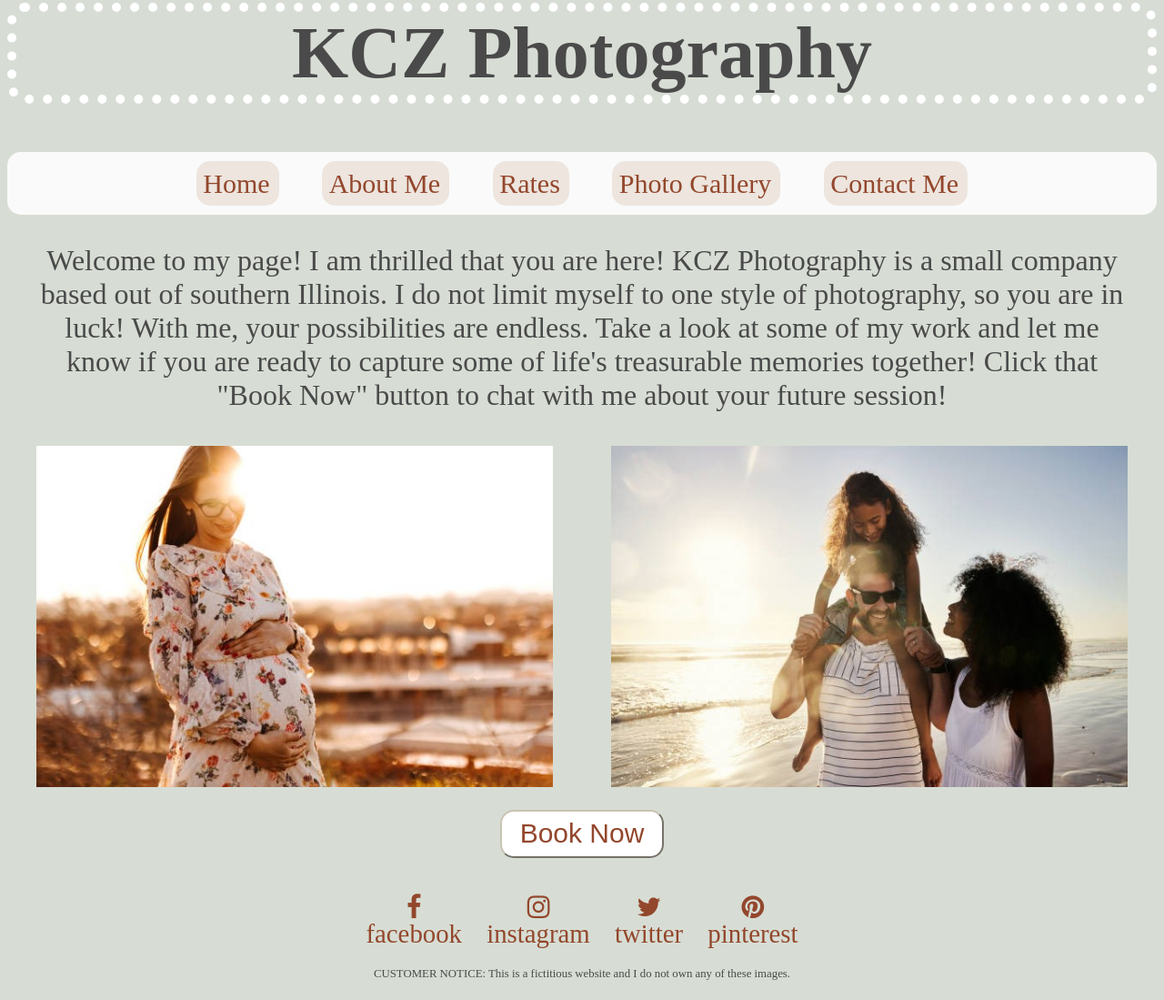
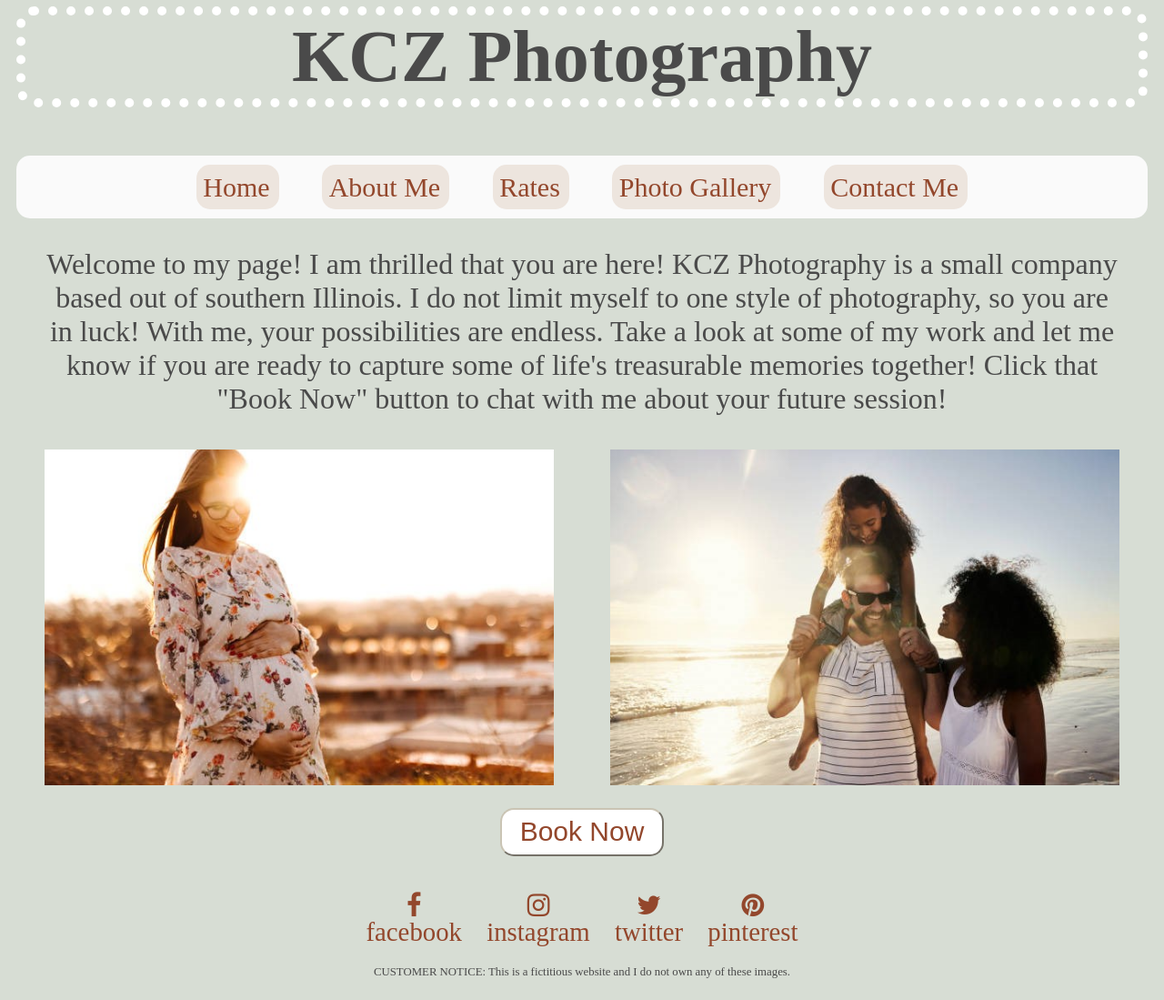
Before and after one commit to kziglar/kczphotography.github.io, a plain HTML site: page index.htm in a window 1280 px wide. Shown: the part 506-1605 px from the top of the page at 91% size. Drawn offline with nearby package versions, Linux system fonts and the light colour scheme.

Commit message:
Update stylesheet.css

```diff
--- a/stylesheet.css
+++ b/stylesheet.css
@@ -11,7 +11,7 @@ Tested: April 30, 2022: Passed on Chrome and Microsoft Edge browsers.
 
 html
 {
-    margin 10px;
+    margin: 10px;
     color:rgb(74, 74, 74);
     background-color:rgb(215, 221, 212);
 }
@@ -105,6 +105,8 @@ h1
     background-color:rgb(250, 250, 250);
     border-radius: 15px;
     padding: 10px;
+    font-size: 30px;
+
 }
 
 #nav_menu ul li
@@ -125,13 +127,6 @@ h1
     color: rgb(147, 71, 44);
     border-radius: 15px;
 }
-
-#nav
-{   padding-left: 10px;
-    font-size: 30px;
-    padding-right: 10px;
-}
-
 
 
 /* Photo Gallery Page and Image Formatting */
```
